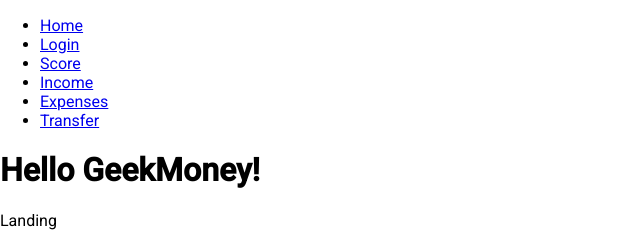
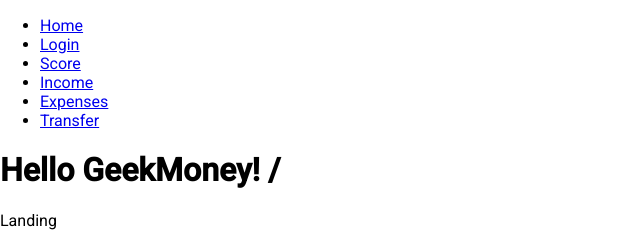
Before and after one commit to wolfik0buka/GeekMoney, a React app in the folder frontend/: page / in a window 1280 px wide. Shown: the top 241 px of the page, without its empty margins (0-640 px from the left). Built offline with nearby package versions, Linux system fonts and the light colour scheme.

Commit message:
Add withRouter

```diff
--- a/frontend/src/components/Header/Header.jsx
+++ b/frontend/src/components/Header/Header.jsx
@@ -1,6 +1,7 @@
 import './Header.scss';
 
 import React, { PureComponent } from 'react';
+import { withRouter } from 'react-router-dom';
 
 class Header extends PureComponent {
     constructor(props) {
@@ -9,10 +10,11 @@ class Header extends PureComponent {
     }
 
     render() {
+        const { match, location, history } = this.props;
         return (
-            <h1>Hello GeekMoney!</h1>
+            <h1>Hello GeekMoney! {location.pathname}</h1>
         );
     }
 }
 
-export default Header;
+export default withRouter(Header);
```
